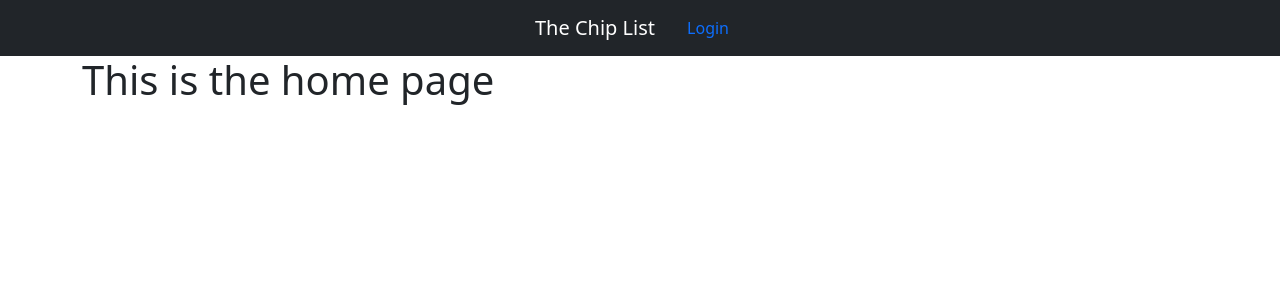
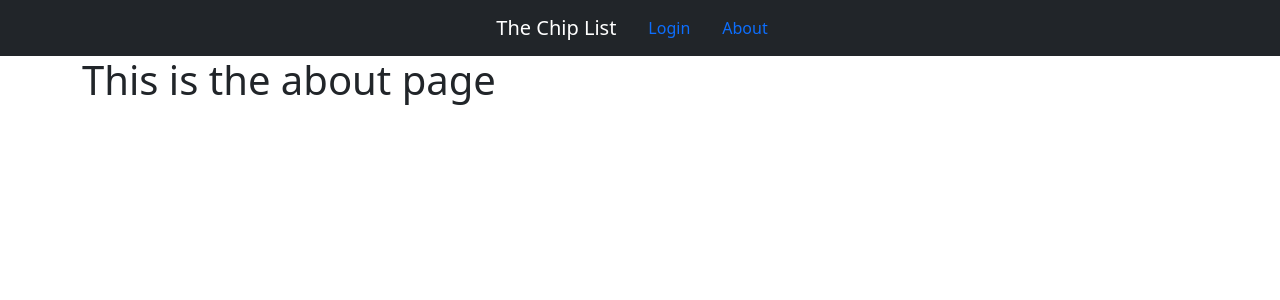
Before and after one commit to nksacayan/cookie-list, a React (Create React App) app in the folder frontend/: page /about in a window 1280 px wide. Shown: the top 300 px of the page. Built offline with nearby package versions, Linux system fonts and the light colour scheme.

Commit message:
Updates routes and adds 404

```diff
--- a/frontend/src/App.js
+++ b/frontend/src/App.js
@@ -5,6 +5,8 @@ import LoginPage from "./views/LoginPage";
 import Container from "react-bootstrap/Container";
 
 import { Switch, Route } from "react-router-dom";
+import AboutPage from "./views/AboutPage";
+import NotFoundPage from "./views/NotFoundPage";
 
 function App() {
   return (
@@ -12,11 +14,17 @@ function App() {
       <Navbar />
       <Container>
         <Switch>
+          <Route exact path="/">
+            <HomePage />
+          </Route>
           <Route path="/login">
             <LoginPage />
           </Route>
-          <Route path="/">
-            <HomePage />
+          <Route path="/about">
+            <AboutPage />
+          </Route>
+          <Route path="*">
+            <NotFoundPage />
           </Route>
         </Switch>
       </Container>
--- a/frontend/src/components/Navbar.js
+++ b/frontend/src/components/Navbar.js
@@ -12,6 +12,7 @@ function MyNavbar() {
       <Navbar.Brand href="/">The Chip List</Navbar.Brand>
       <Navbar.Toggle aria-controls="basic-navbar-nav" />
       <Nav.Link href="/login">Login</Nav.Link>
+      <Nav.Link href="/about">About</Nav.Link>
     </Navbar>
   );
 }
--- /dev/null
+++ b/frontend/src/views/AboutPage.js
@@ -0,0 +1,9 @@
+function AboutPage() {
+  return (
+    <>
+      <h1>This is the about page</h1>
+    </>
+  );
+}
+
+export default AboutPage;
--- /dev/null
+++ b/frontend/src/views/NotFoundPage.js
@@ -0,0 +1,9 @@
+function NotFoundPage() {
+  return (
+    <>
+      <h1>Page not found :(</h1>
+    </>
+  );
+}
+
+export default NotFoundPage;
```
